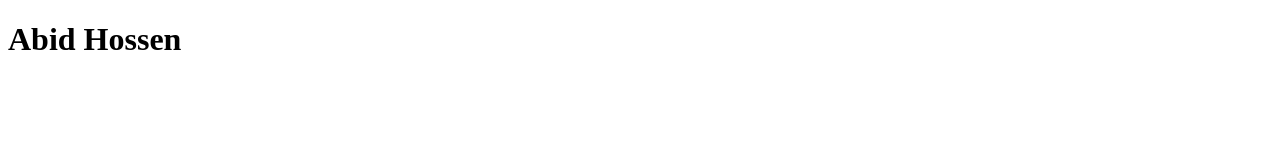
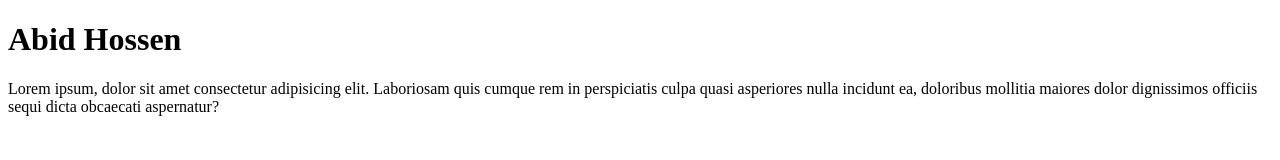
Before and after one commit to abid-hossen/first-projects, a plain HTML site: page index.html in a window 1280 px wide. Drawn offline with Linux system fonts and the light colour scheme.

Commit message:
ptag-added

```diff
--- a/index.html
+++ b/index.html
@@ -7,5 +7,6 @@
 </head>
 <body>
     <h1>Abid Hossen</h1>
+    <p>Lorem ipsum, dolor sit amet consectetur adipisicing elit. Laboriosam quis cumque rem in perspiciatis culpa quasi asperiores nulla incidunt ea, doloribus mollitia maiores dolor dignissimos officiis sequi dicta obcaecati aspernatur?</p>
 </body>
 </html>
```
